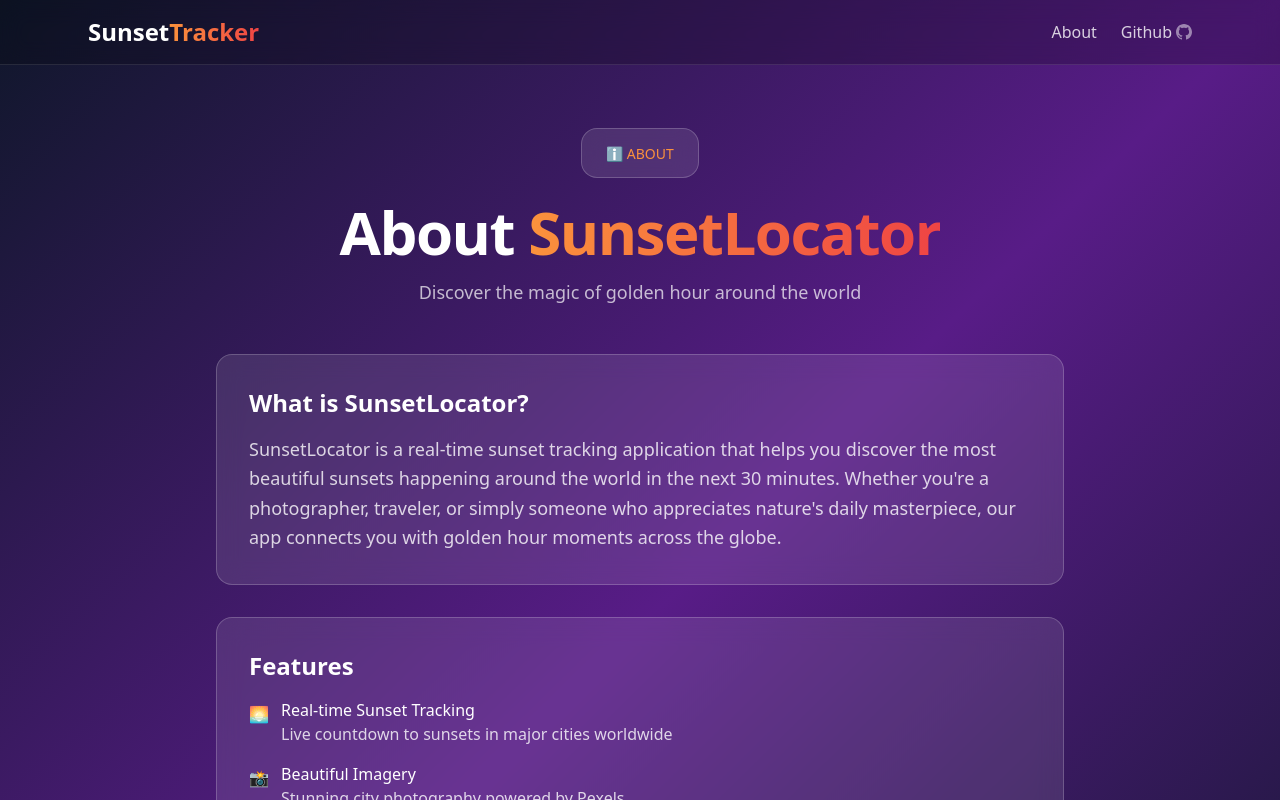
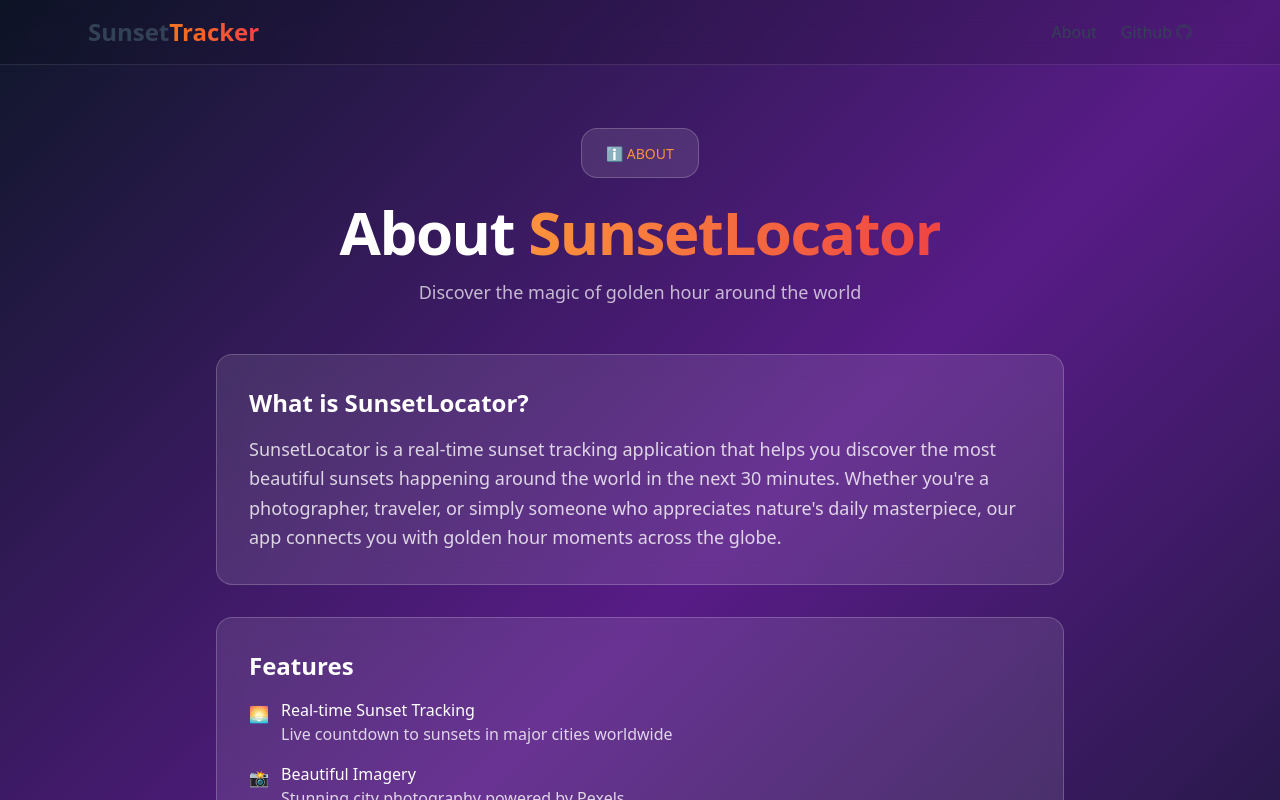
Before and after one commit to heliosalesjr/sunsetlocator, a Next.js app: page /about in a window 1280 px wide. Shown: the top 800 px of the page. Built offline with nearby package versions, Linux system fonts and the light colour scheme.

Commit message:
fine tuning the navbar styles

```diff
--- a/app/components/Navbar.jsx
+++ b/app/components/Navbar.jsx
@@ -16,21 +16,21 @@ const Navbar = () => {
   }, []);
 
   return (
-    <nav className={`fixed top-0 left-0 right-0 z-50 backdrop-blur-md bg-black/20 border-b border-white/10 transition-all duration-700 ${isVisible ? 'translate-y-0 opacity-100' : '-translate-y-full opacity-0'}`}>
+    <nav className={`fixed top-0 left-0 right-0 z-50 backdrop-blur-md bg-black/10 border-b border-white/10 transition-all duration-700 ${isVisible ? 'translate-y-0 opacity-100' : '-translate-y-full opacity-0'}`}>
       <div className="max-w-6xl mx-auto px-6 py-4">
         <div className="flex items-center justify-between">
           {/* Logo */}
           <Link href="/" className="group">
             <div className="relative">
-              <h1 className="text-2xl font-bold text-white group-hover:text-orange-400 transition-all duration-300 transform group-hover:scale-105">
+              <h1 className="text-2xl font-bold text-slate-700 group-hover:text-orange-400 transition-all duration-300 transform group-hover:scale-105">
                 Sunset
-                <span className="text-transparent bg-clip-text bg-gradient-to-r from-orange-400 to-red-500 group-hover:from-orange-300 group-hover:to-red-400 transition-all duration-300">
+                <span className="text-transparent bg-clip-text bg-gradient-to-r from-orange-500 to-red-500 group-hover:from-orange-300 group-hover:to-red-400 transition-all duration-300">
                   Tracker
                 </span>
               </h1>
 
               {/* Efeito de brilho no hover */}
-              <div className="absolute inset-0 bg-gradient-to-r from-orange-400/20 to-red-500/20 rounded-lg blur-lg opacity-0 group-hover:opacity-100 transition-opacity duration-300 -z-10"></div>
+              <div className="absolute inset-0 bg-gradient-to-r from-blue-400/10 to-yellow-500/10 rounded-lg blur-lg opacity-0 group-hover:opacity-100 transition-opacity duration-300 -z-10"></div>
             </div>
           </Link>
 
@@ -38,7 +38,7 @@ const Navbar = () => {
           <div className="flex items-center space-x-6">
             <Link
               href="/about"
-              className="text-white/80 hover:text-white transition-colors duration-300 font-medium relative group"
+              className="text-slate-700 hover:text-slate=900 transition-colors duration-300 font-medium relative group"
             >
               About
               <span className="absolute bottom-0 left-0 w-0 h-0.5 bg-gradient-to-r from-orange-400 to-red-500 group-hover:w-full transition-all duration-300"></span>
@@ -48,7 +48,7 @@ const Navbar = () => {
               href="https://github.com/heliosalesjr/sunsetlocator"
               target="_blank"
               rel="noopener noreferrer"
-              className="text-white/80 hover:text-white transition-colors duration-300 font-medium relative group flex items-center space-x-1"
+              className="text-slate-700 hover:text-slate-900 transition-colors duration-300 font-medium relative group flex items-center space-x-1"
             >
               <span>Github</span>
               <svg className="w-4 h-4 opacity-60 group-hover:opacity-100 transition-opacity duration-300" fill="currentColor" viewBox="0 0 24 24">
```
